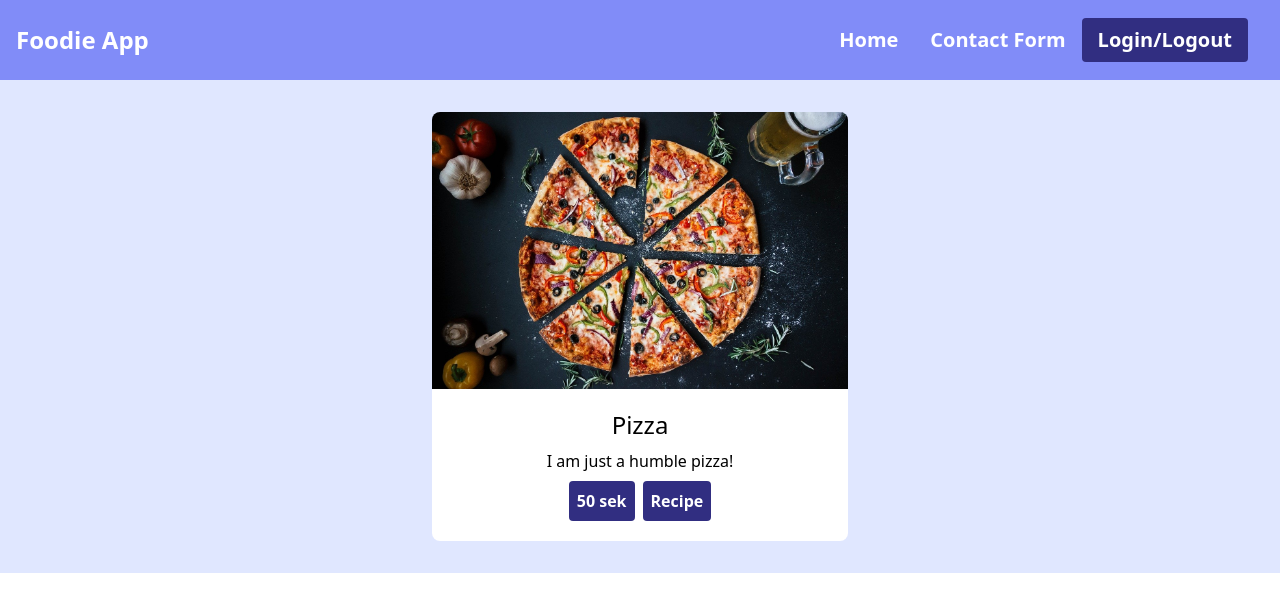
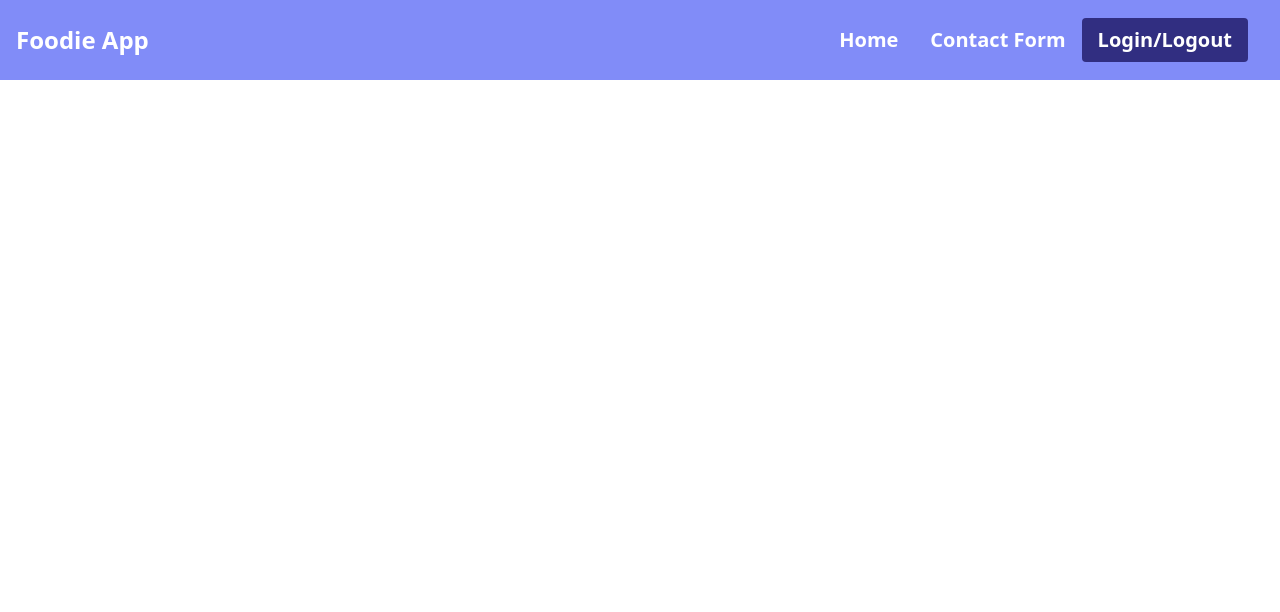
Before and after one commit to mumtaz1000/medieinstitutet_react_uppgift_2, a React (Create React App) app: page / in a window 1280 px wide. Shown: the top 612 px of the page. Built offline with nearby package versions, Linux system fonts and the light colour scheme.

Commit message:
Routing setting changes

```diff
--- a/src/App.js
+++ b/src/App.js
@@ -16,8 +16,10 @@ class App extends React.Component {
     <Router>
     <Navbar />
     <Switch>
-        <Route exact path="/" component={Home} />
-        <Route path="/contact" component={Contact} />
+        <Route exact path="/" />
+        <Home />
+        <Route path="/contact" />
+        <Contact />
         <Route path="/recipe" component={Recipe} />
     </Switch>
     </Router>
```
